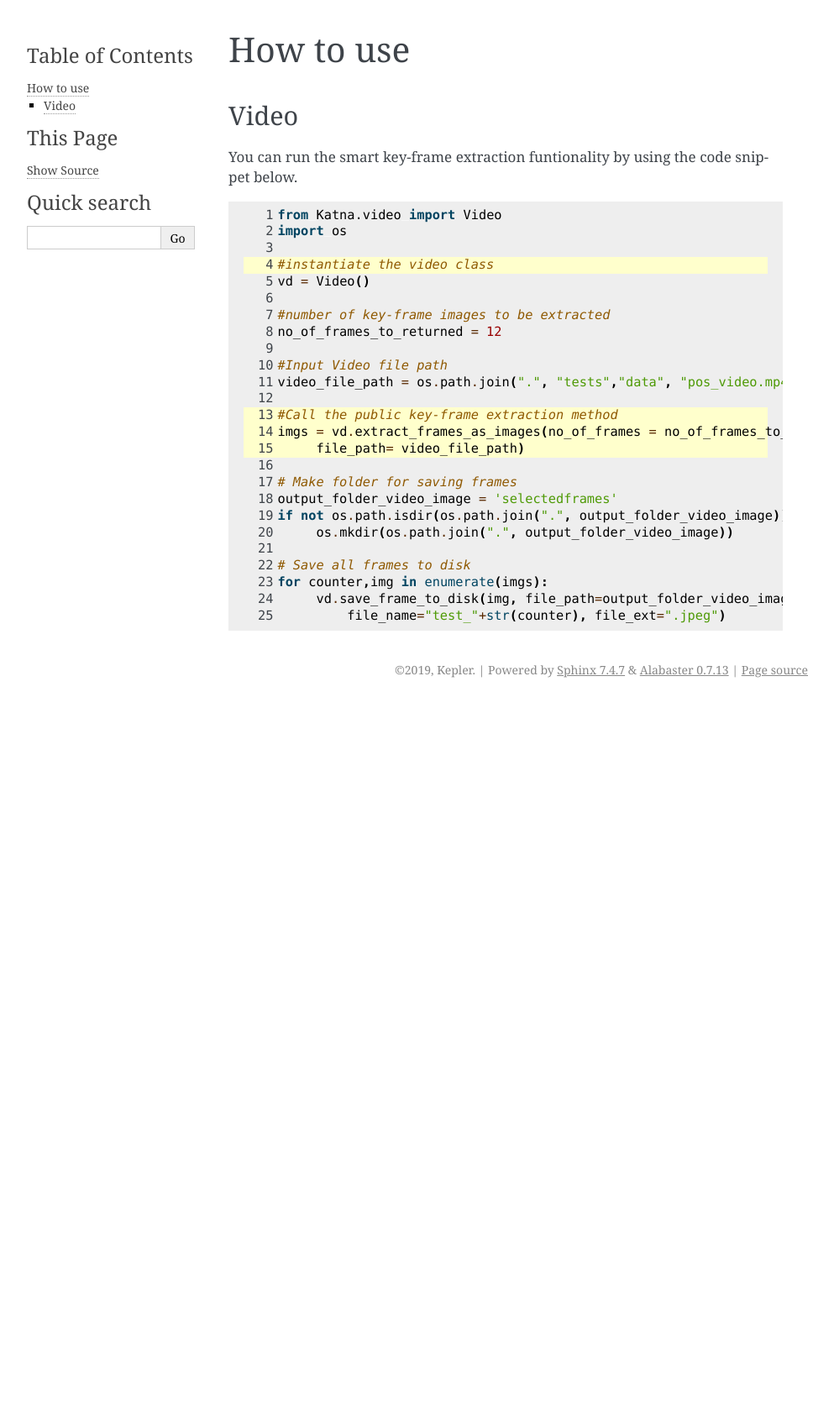
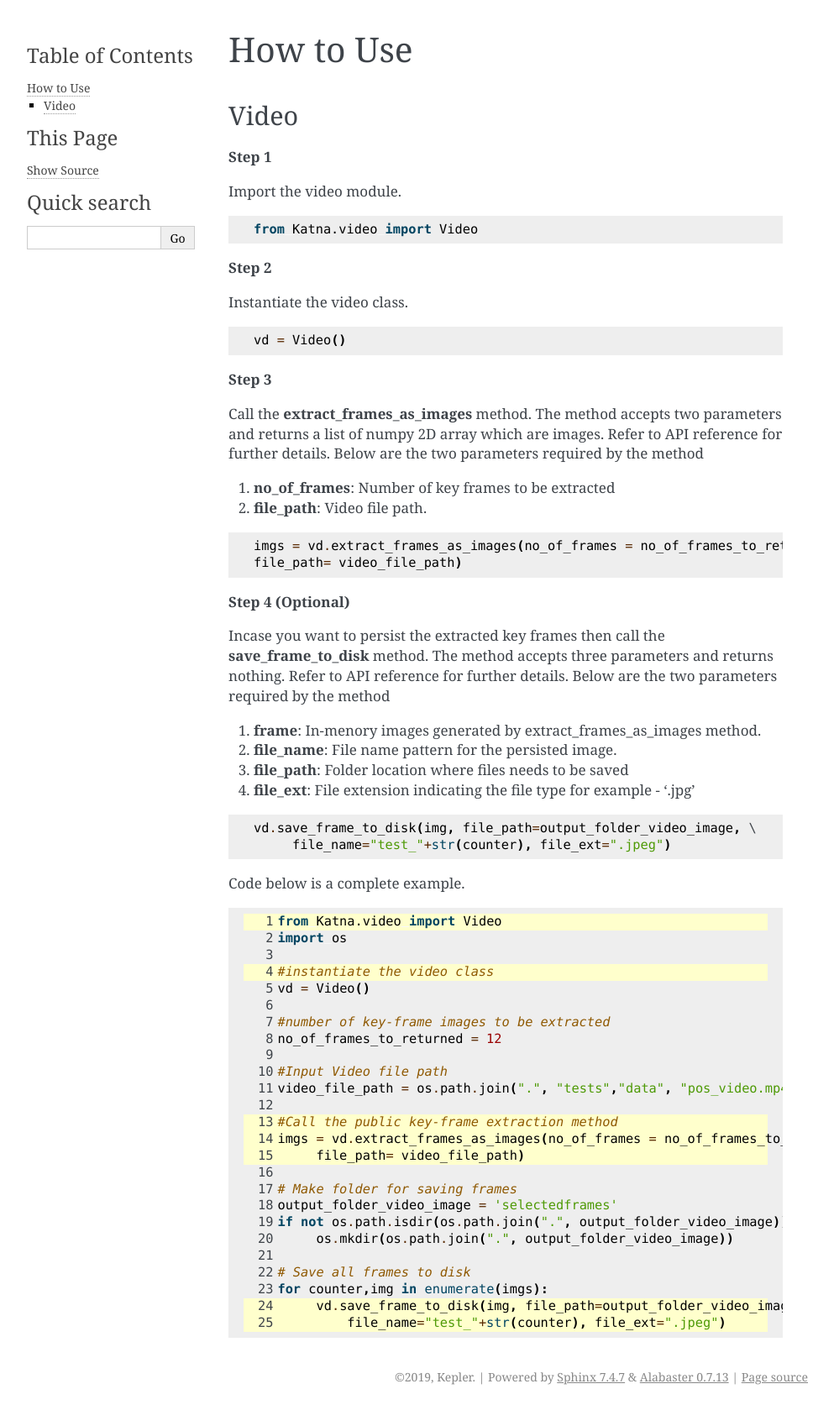
Before and after one commit to keplerlab/katna, a Sphinx documentation site: the page built from docs/source/tutorials.rst, in a window 1280 px wide. Shown: the whole page at 84% size, without its empty margins (148-1141 px from the left). Built offline with Sphinx 7.4.7, drawn with Linux system fonts in a browser that asks for light colours; pages that are not in the unit, such as notebooks, are missing from menus; before the commit the page ends 900 px from its top, so only the background shows below that.

Commit message:
Documentation update

```diff
--- a/docs/source/conf.py
+++ b/docs/source/conf.py
@@ -13,8 +13,6 @@
 import os
 import sys
 
-# /Users/gausharm19/Desktop/katna/Katna/__init__.py
-# /Users/gausharm19/Desktop/katna/docs/source/conf.py
 sys.path.insert(0, os.path.abspath(os.path.join('..','..')))
 
 # -- Project information -----------------------------------------------------
--- a/docs/source/tutorials.rst
+++ b/docs/source/tutorials.rst
@@ -1,13 +1,67 @@
-How to use
+.. _tutorials:
+
+How to Use
 ==========
 
 Video
 ------
+**Step 1**
 
-You can run the smart key-frame extraction funtionality by using the code snippet below.
+Import the video module.
 
 .. code-block:: python
-   :emphasize-lines: 4,13-15
+
+   from Katna.video import Video
+
+**Step 2**
+
+Instantiate the video class.
+
+.. code-block:: python
+
+     vd = Video()
+
+**Step 3**
+
+Call the **extract_frames_as_images** method.
+The method accepts two parameters and returns a list of numpy 2D array which are images.
+Refer to API reference for further details. Below are the two parameters required by the method
+
+1. **no_of_frames**: Number of key frames to be extracted
+
+2. **file_path**: Video file path.
+
+
+.. code-block:: python
+
+     imgs = vd.extract_frames_as_images(no_of_frames = no_of_frames_to_returned, \
+     file_path= video_file_path)
+
+
+**Step 4 (Optional)**
+
+Incase you want to persist the extracted key frames then call the **save_frame_to_disk** method.
+The method accepts three parameters and returns nothing.
+Refer to API reference for further details. Below are the two parameters required by the method
+
+1. **frame**: In-menory images generated by extract_frames_as_images method.
+
+2. **file_name**:  File name pattern for the persisted image.
+
+3. **file_path**: Folder location where files needs to be saved
+
+4. **file_ext**: File extension indicating the file type for example - ‘.jpg’
+
+
+.. code-block:: python
+
+     vd.save_frame_to_disk(img, file_path=output_folder_video_image, \
+          file_name="test_"+str(counter), file_ext=".jpeg")
+
+Code below is a complete example.
+
+.. code-block:: python
+   :emphasize-lines: 1,4,13-15,24-25
    :linenos:
 
    from Katna.video import Video
```
Also changed, not shown: docs/source/index.rst (+5 -7 lines), docs/source/installation.rst (+1 -11 lines), 1 other file.
